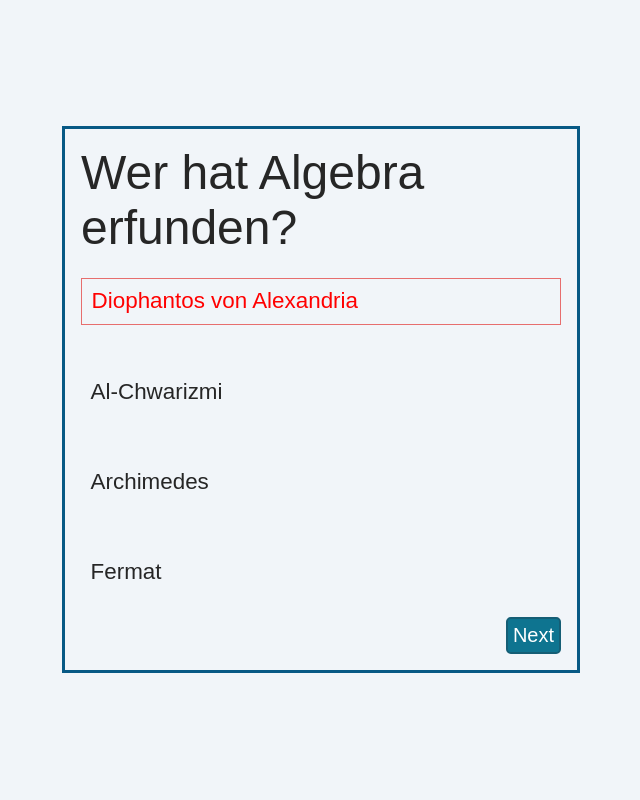
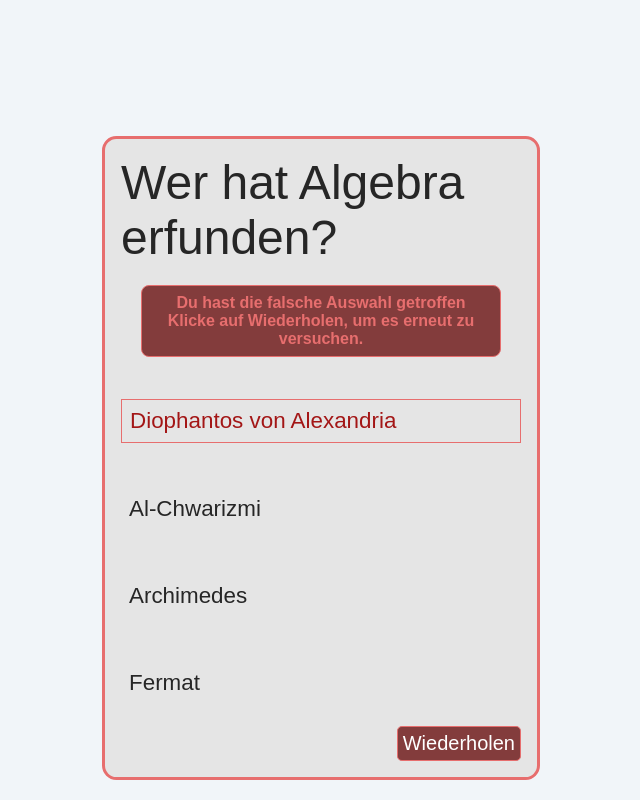
Before and after one commit to 1serkan/plainquizapp, a website built with Vite: page index.html in a window 1280 px wide. Both pictures are taken after a click on the element "Diophantos von Alexandria". Shown: the whole page, without its empty margins (319-959 px from the left). Built offline with nearby package versions, Linux system fonts and the light colour scheme.

Commit message:
bugfixes + improvements

```diff
--- a/index.html
+++ b/index.html
@@ -9,8 +9,9 @@
         <div id="container">
             <div id="box">
             <question></question>
+            <message>Triff eine Auswahl aus folgenden Optionen</message>
             <answer></answer>
-            <next>Next</next>
+            <next>Weiter</next>
             </div>
         </div>
     <script src="./scripts.js"></script>
--- a/scripts.js
+++ b/scripts.js
@@ -1,8 +1,11 @@
-        let doc = document;
-        let question = doc.querySelector("question");
-        let answers = doc.querySelector("answer");
-        let next = doc.querySelector("next");
+        const doc = document;
+        const question = doc.querySelector("question");
+        const answers = doc.querySelector("answer");
+        const next = doc.querySelector("next");
+        const message = doc.querySelector("message");
+        const box = doc.getElementById("box");
         let step = 1;
+        let isClicked = false;
 
         let questions = ["Wer hat Algebra erfunden?", "Wie alt ist die Türkische Sprache?", "Welcher Fluss hat am meisten Wasser auf der Welt?", "Wo im menschlichen Körper befindet sich der kleinste Knochen?"];
         let answer = [["Diophantos von Alexandria", "Al-Chwarizmi", "Archimedes", "Fermat"], ["100 Jahre", "3000 Jahre", "6000 Jahre", "600 Jahre"], ["Nil", "Rhein", "Kongo", "Amazonas"], ["Im Ohr", "Im Finger", "Im Zäh"]];
@@ -15,14 +18,54 @@
             }
         }
 
+        function toggleColors(x, b, m, n, state){
+            let sborder;
+            let scolor;
+            let bcolor;
+            let mcolor;
+            let mbgcolor;
+            let mText;
+            let nText;
+
+            if(state == "success"){
+                sborder = "1px solid #6EE7B7";
+                scolor = "#16A34A";
+                bcolor = "0.2rem solid #6EE7B7";
+                mcolor = "#6EE7B7";
+                mbgcolor = "rgb(60, 131, 81)";
+                mText = "Du hast die richtige Auswahl getroffen\n Klicke auf Weiter, um fortzufahren.";
+                nText = "Weiter";
+            }else{
+                sborder = "1px solid rgb(231, 110, 110)";
+                scolor = "#a31616";
+                bcolor = "0.2rem solid rgb(231, 110, 110)";
+                mcolor = "#e76e6e";
+                mbgcolor = "rgb(131, 60, 60)";
+                mText = "Du hast die falsche Auswahl getroffen\n Klicke auf Wiederholen, um es erneut zu versuchen.";
+                nText = "Wiederholen";
+            }
+            x.style.border = sborder;
+            x.style.color = scolor;
+            b.style.border = bcolor;
+            m.style.color = mcolor;
+            m.style.backgroundColor = mbgcolor;
+            m.style.border = sborder;
+            m.innerText = mText;
+            n.style.backgroundColor = mbgcolor;
+            n.style.border = sborder;
+            n.innerText = nText;
+        }
+
         function checkSelected(x, i){
+            if(isClicked === false){
             if(x.textContent === rightChoices[i]){
-                x.style.color = "#16A34A";
-                x.style.border = "1px solid #6EE7B7";
+                isClicked = true;
+                toggleColors(x, box, message, next, "success");
                 step++;
             }else {
-                x.style.color = "red";
-                x.style.border = "1px solid rgb(231, 110, 110)";
+                isClicked = true;
+                toggleColors(x, box, message, next, "failure");
+                }
             }
         }
 
@@ -30,6 +73,9 @@
             x = doc.createElement("p");
             x.innerText = answer[0][i];
             x.setAttribute("id", "Antwort" + i);
+            if(isClicked === false){
+                x.addEventListener("mouseover", () => {!isClicked ? x.style.borderBottom = "1px solid #1E3A8A" : null});
+                x.addEventListener("mouseleave", () => {!isClicked ? x.style.borderBottom = "1px solid #e5e5e5" : null})
                 x.addEventListener("click", () => {
             switch(step){
                 case 1: checkSelected(x, 0); break;
@@ -38,6 +84,7 @@
                 case 4: checkSelected(x, 3); break;
                 }
             })
+        }
             answers.appendChild(x);
             return x;
         }
@@ -55,22 +102,28 @@
         function end(){
             question.innerText = "Glückwunsch du hast den Test abgeschlossen!";
             question.style.fontSize = "1rem";
+            message.remove();
             next.remove();
             answers.remove();
         }
 
-        function checkAnswerSize(asmallerThan, stIndex, ahigherThan, htIndex){
-            if(asmallerThan[stIndex].length < ahigherThan[htIndex].length){
-                let e = doc.getElementById("Antwort" + (ahigherThan[htIndex].length - 1));
+        function checkAnswerSize(array, stIndex, htIndex){
+            try{
+                if(array[stIndex].length < array[htIndex].length){
+                    let e = doc.getElementById("Antwort" + (array[htIndex].length - 1));
                     e.remove();
+                }
+            }catch(err){
+                console.log(err);
             }
         }
 
         next.addEventListener("click", () => {
             switch(step){
-                case 2: refreshContent(1); break;
-                case 3: refreshContent(2); break;
-                case 4: refreshContent(3); checkAnswerSize(answer, 3, answer, 2); break;
+                case 1: refreshContent(0); isClicked = false; break;
+                case 2: refreshContent(1); isClicked = false; break;
+                case 3: refreshContent(2); isClicked = false; break;
+                case 4: refreshContent(3); checkAnswerSize(answer, 3, 2); isClicked = false; break;
                 default: end();
             }
         });
--- a/styles.css
+++ b/styles.css
@@ -1,6 +1,8 @@
 body {
     font-family: Arial, Helvetica, sans-serif;
     background-color: #F1F5F9;
+    margin: 0;
+    height: 0;
 }
 
 question{
@@ -8,7 +10,7 @@ question{
     display: inline-flex;
     font-size: 3rem;
     user-select: none;
-    width: 30rem;
+    width: 50vh;
 }
 
 next {
@@ -29,15 +31,19 @@ next:hover {
 }
 
 #container{
+    position: relative;
     display: grid;
-    margin: 10%;
+    margin: 10rem;
     justify-content: center;
+    bottom: 3vh;
 }
 
 #box{
     display: grid;
+    background-color: #e5e5e5;
     padding: 1rem;
     border: 0.2rem solid #075985;
+    border-radius: 0.9rem;
 }
 
 answer{
@@ -45,8 +51,25 @@ answer{
     user-select: none;
 }
 
+answer > p {
+    cursor: grabbing;
+}
+
 p{
     padding: 2%;
     font-size: 1.4rem;
     color: #262626;
 }
+
+message{
+    display: block;
+    margin: 5%;
+    border: 1px solid #075985;
+    padding: 2%;
+    background-color: #0369A1;
+    border-radius: 0.5rem;
+    text-align: center;
+    font-weight: bold;
+    color: #d1d1d1;
+    user-select: none;
+}
```
Lines whose indentation alone changed are shown as unchanged.
